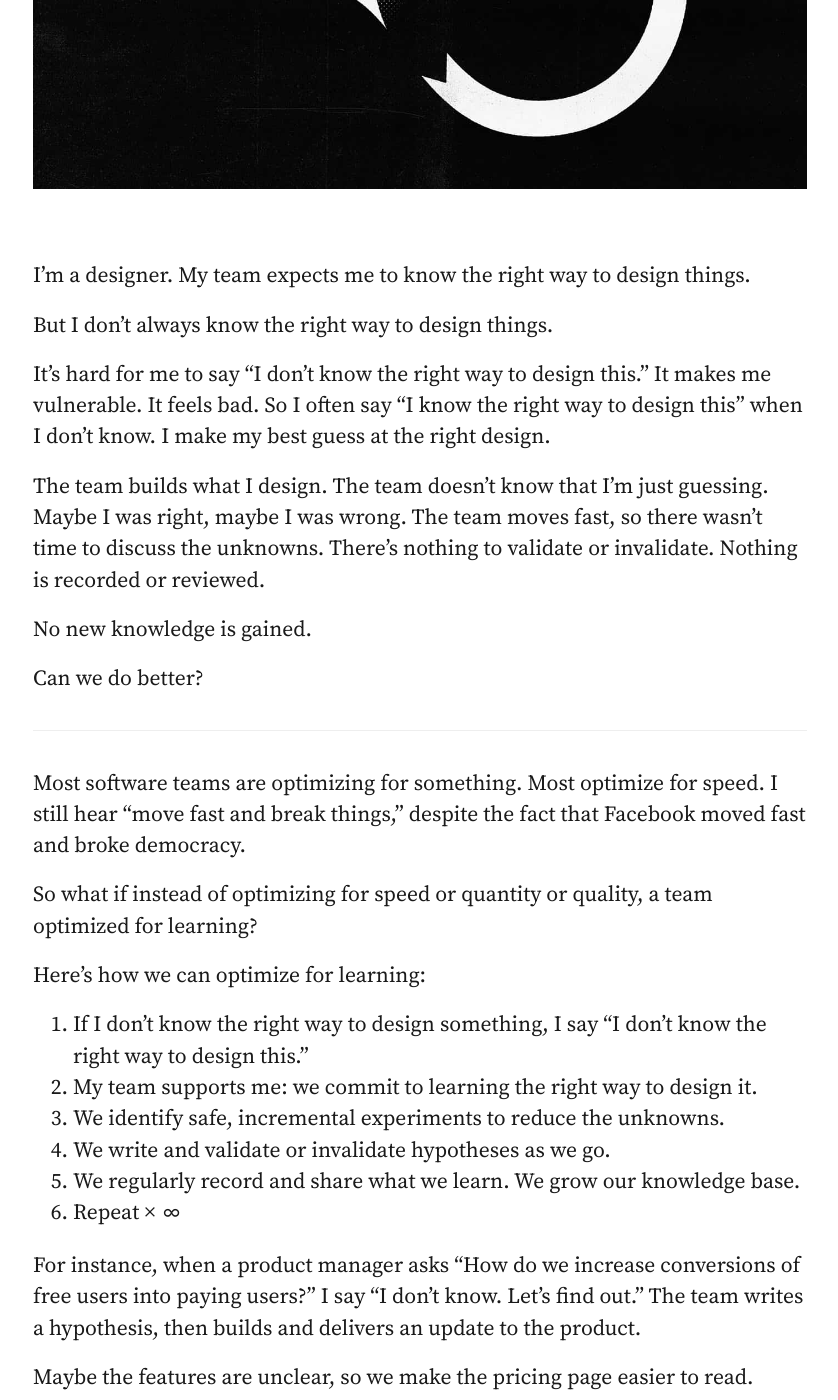
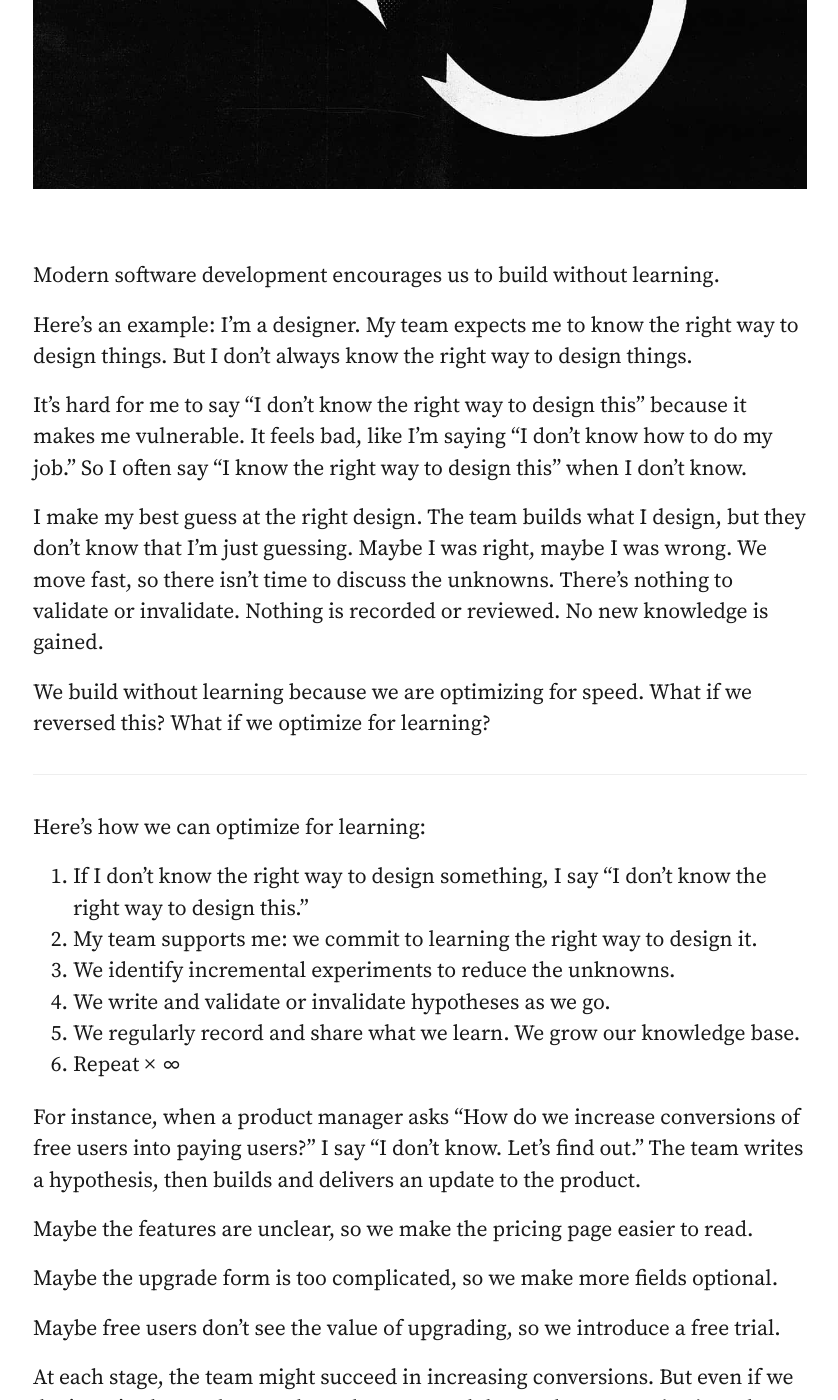
Before and after one commit to ilikescience/ilikescience.github.io, a Jekyll site: the page built from _posts/2019-02-16-optimize-for-learning.markdown, in a window 1280 px wide and 1400 px high, scrolled down 596 px. Shown: the whole window, without its empty margins (93-931 px from the left). Built offline with Jekyll 4.4.1, drawn with Linux system fonts in a browser that asks for light colours; our own code applies the rules of GitHub Pages for plain Markdown files; some of the changed text lies outside the part shown.

Commit message:
edits and credits

```diff
--- a/_posts/2019-02-16-optimize-for-learning.markdown
+++ b/_posts/2019-02-16-optimize-for-learning.markdown
@@ -12,29 +12,23 @@ updated: 2019-02-16
 
 {% include image.html src="/images/learning-0.jpg" %}
 
-I'm a designer. My team expects me to know the right way to design things.
+Modern software development encourages us to build without learning.
 
-But I don’t always know the right way to design things.
+Here's an example: I'm a designer. My team expects me to know the right way to design things. But I don’t always know the right way to design things.
 
-It's hard for me to say “I don’t know the right way to design this.” It makes me vulnerable. It feels bad. So I often say “I know the right way to design this” when I don't know. I make my best guess at the right design.
+It's hard for me to say “I don’t know the right way to design this” because it makes me vulnerable. It feels bad, like I'm saying "I don't know how to do my job." So I often say “I know the right way to design this” when I don't know.
 
-The team builds what I design. The team doesn't know that I'm just guessing. Maybe I was right, maybe I was wrong. The team moves fast, so there wasn't time to discuss the unknowns. There’s nothing to validate or invalidate. Nothing is recorded or reviewed.
+I make my best guess at the right design. The team builds what I design, but they don't know that I'm just guessing. Maybe I was right, maybe I was wrong. We move fast, so there isn't time to discuss the unknowns. There’s nothing to validate or invalidate. Nothing is recorded or reviewed. No new knowledge is gained.
 
-No new knowledge is gained.
-
-Can we do better?
+We build without learning because we are optimizing for speed. What if we reversed this? What if we optimize for learning?
 
 ---
-
-Most software teams are optimizing for something. Most optimize for speed. I still hear “move fast and break things,” despite the fact that Facebook moved fast and broke democracy.
-
-So what if instead of optimizing for speed or quantity or quality, a team optimized for learning?
 
 Here's how we can optimize for learning:
 
 1. If I don’t know the right way to design something, I say “I don’t know the right way to design this.”
 2. My team supports me: we commit to learning the right way to design it.
-3. We identify safe, incremental experiments to reduce the unknowns.
+3. We identify incremental experiments to reduce the unknowns.
 4. We write and validate or invalidate hypotheses as we go.
 5. We regularly record and share what we learn. We grow our knowledge base.
 6. Repeat × ∞
@@ -56,3 +50,7 @@ Optimizing for learning requires embracing unknowns. It forces exploration, and
 Designers don't have to know the right way to design everything. When we don't know, we should openly commit to learning. Next time you don't know the answer, try this:
 
 “I don’t know. Let’s find out.”
+
+---
+
+Special thanks to [Josh Petersel](http://joshpetersel.com/){:target="_blank"}, [Laura Hahn](https://twitter.com/lauradhahn){:target="_blank"}, and [James Ayres](https://twitter.com/__J_A_M_E_S){:target="_blank"} for their feedback on early versions of this essay.
```
